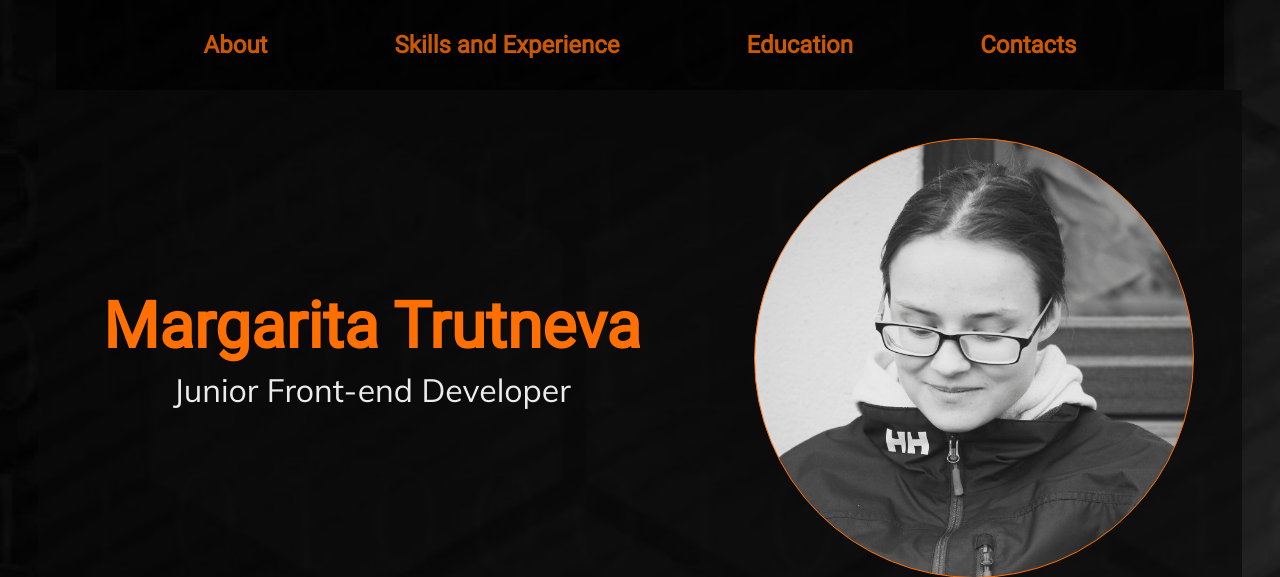
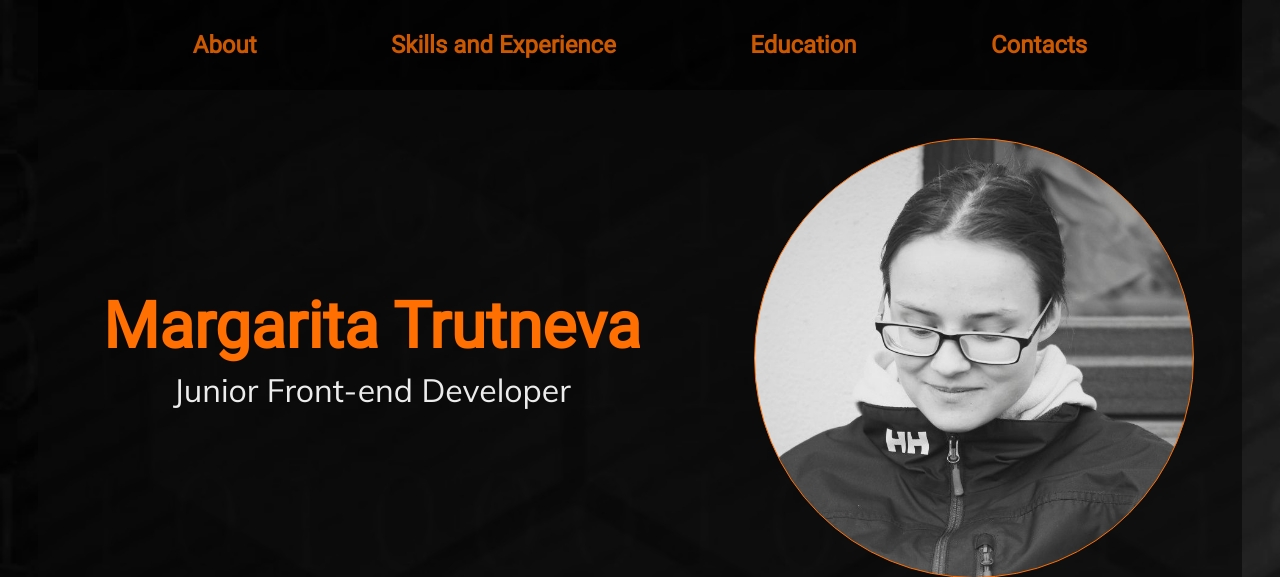
Before and after one commit to Grenzen/rsschool-2019Q1-cv, a PHP site: page / in a window 1280 px wide. Shown: the top 577 px of the page. Run offline with PHP 8.4, Linux system fonts and the light colour scheme.

Commit message:
Update nav.css

```diff
--- a/cv-html/assets/stylesheets/nav.css
+++ b/cv-html/assets/stylesheets/nav.css
@@ -173,7 +173,7 @@ article {
     /* left: 0; */
     position: static;
     height: 0%;
-    width: 97%;
+    width: 100%;
   }
 
   .nav > ul {
```
